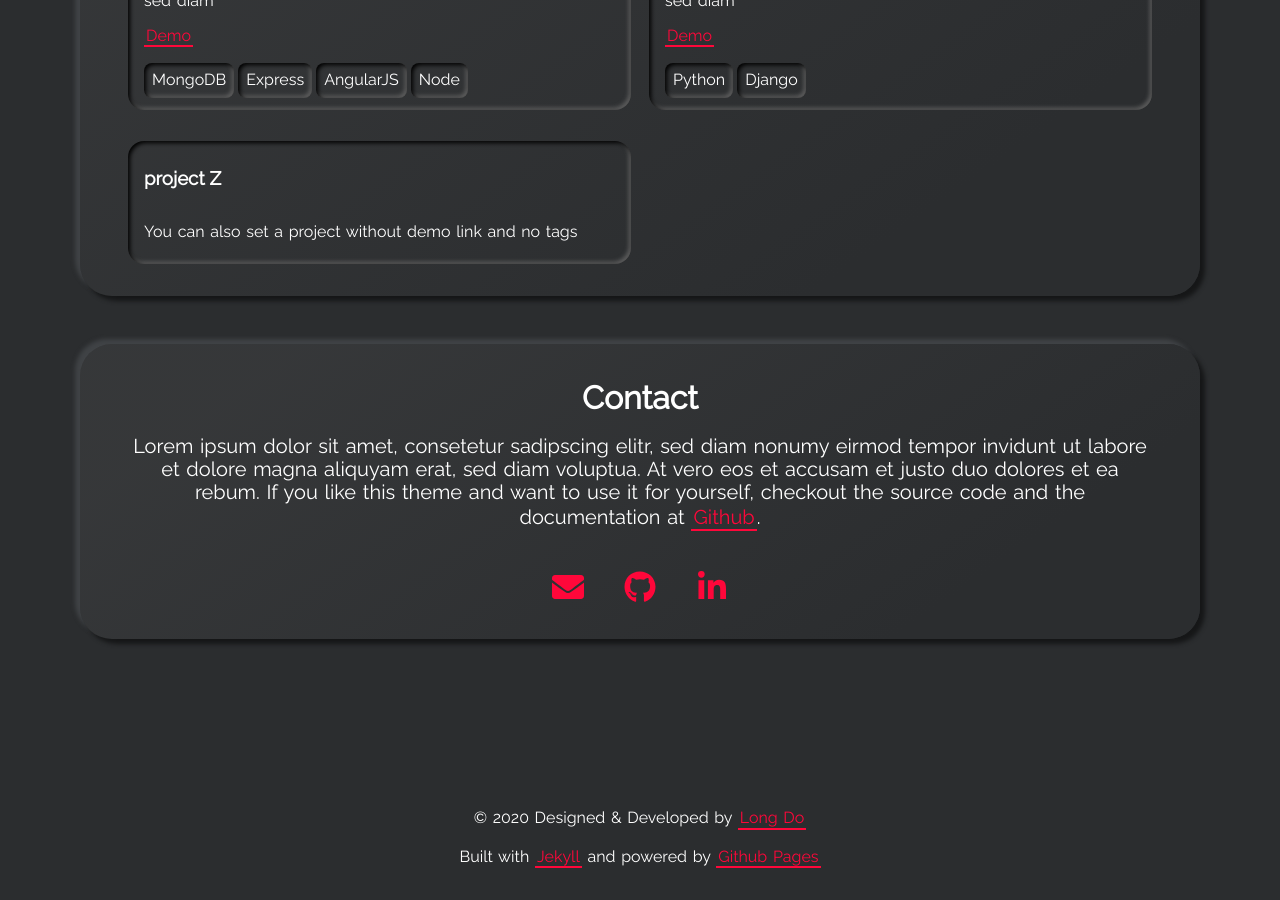
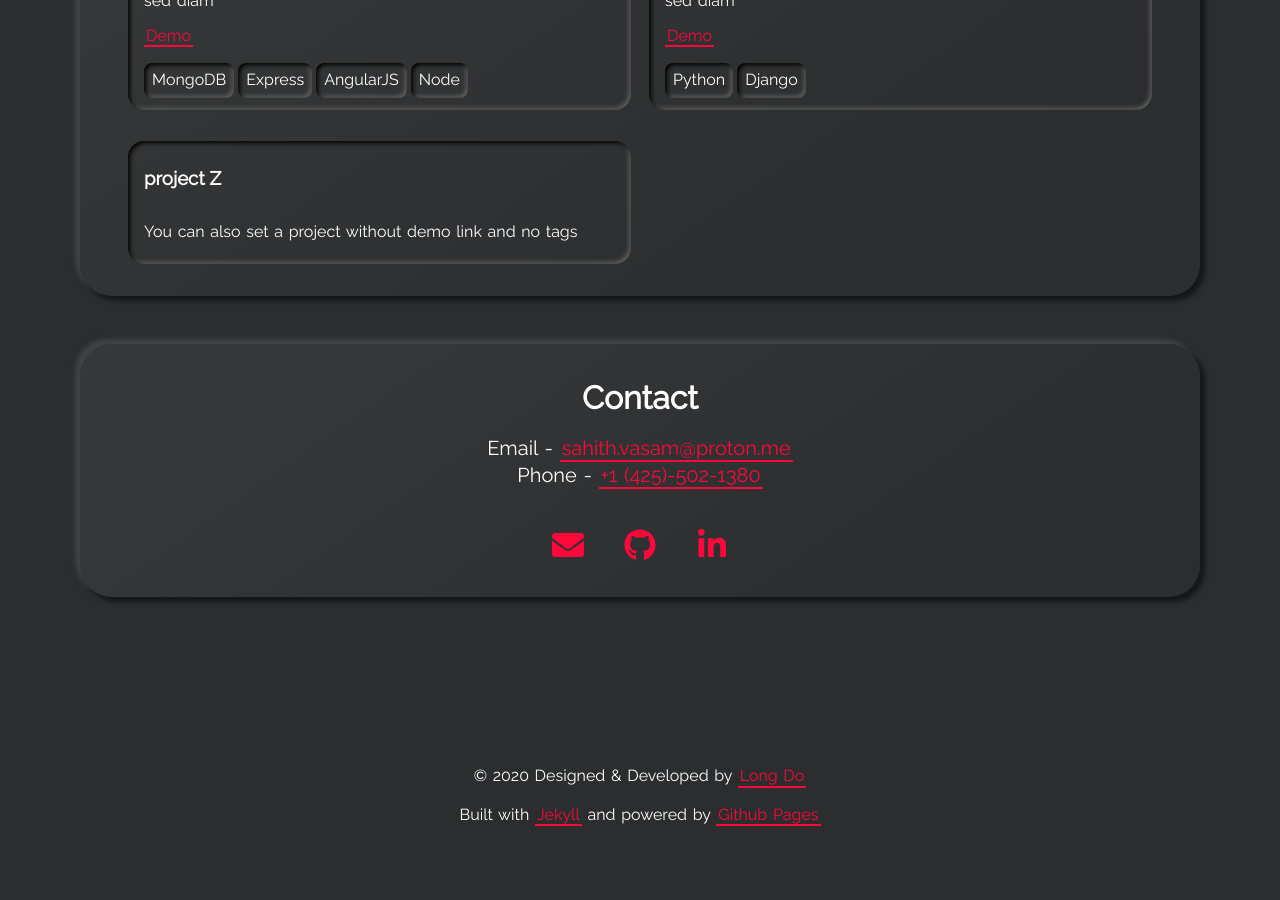
Before and after one commit to sahith-vasam/sahith-vasam.github.io, a Jekyll site: the page built from index.html, in a window 1280 px wide and 900 px high, scrolled down 1670 px. Built offline with Jekyll 4.4.1, drawn with Linux system fonts in a browser that asks for light colours; after the commit the page ends 2528 px from its top, so only the background shows below that.

Commit message:
Update _config.yml

```diff
--- a/_config.yml
+++ b/_config.yml
@@ -81,7 +81,7 @@ show_contact_card: true
 # contact_title: The will be displayed as the title in the Contact section
 contact_title: Contact
 # contact_description: This will be displayed under the title.
-contact_description: Lorem ipsum dolor sit amet, consetetur sadipscing elitr, sed diam nonumy eirmod tempor invidunt ut labore et dolore magna aliquyam erat, sed diam voluptua. At vero eos et accusam et justo duo dolores et ea rebum. If you like this theme and want to use it for yourself, checkout the source code and the documentation at <a class="highlight-link" href="https://github.com/longpdo/neumorphism" target="_blank" rel="noreferrer"> Github </a>.
+contact_description: Email - <a class="highlight-link" href="mailto:sahith.vasam@proton.me" target="_blank" rel="noreferrer">sahith.vasam@proton.me</a><br>Phone - <a class="highlight-link" href="tel:+14255021380" target="_blank" rel="noreferrer">+1 (425)-502-1380</a>
 #<a class="highlight-link" href="mailto:sahith.vasam@proton.me" target="_blank" rel="noreferrer">sahith.vasam@proton.me</a>
 #<a class="highlight-link" href="tel:+14255021380" target="_blank" rel="noreferrer">+1 (425)-502-1380</a>
 
```
